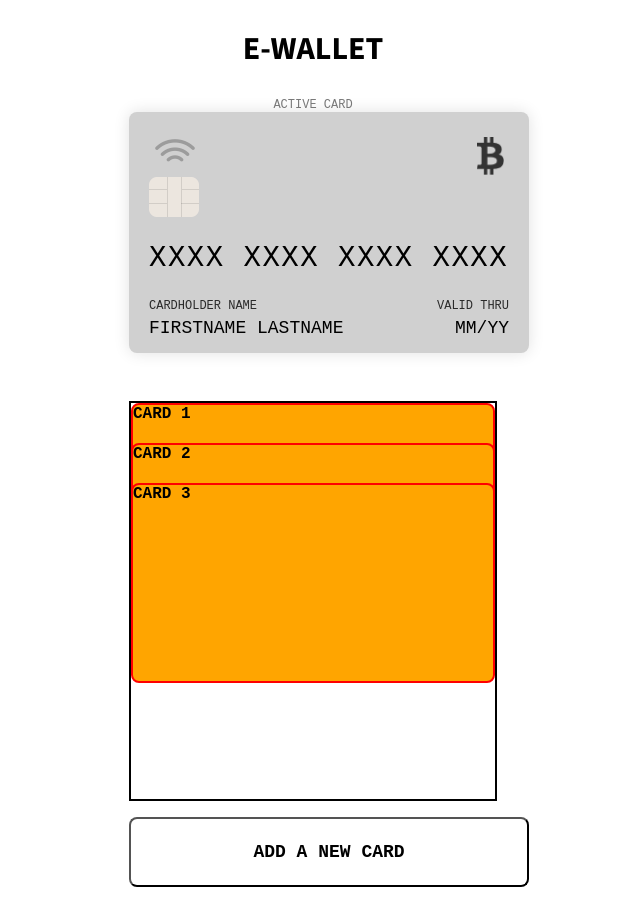
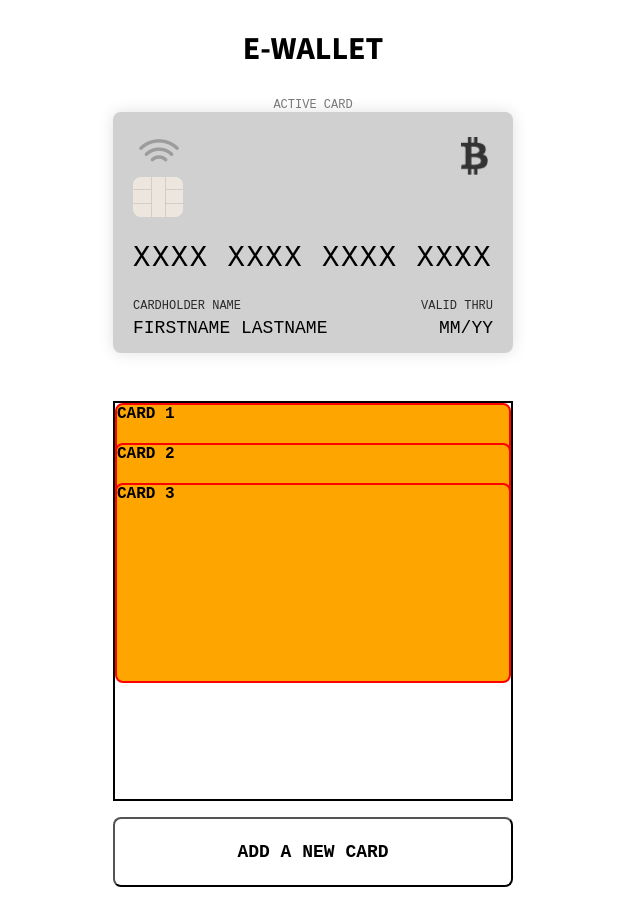
Before and after one commit to Egeeoz/js_2023_kungFuPants_eWallet, a React (Vite) app: page / in a window 1280 px wide. Shown: the whole page, without its empty margins (327-967 px from the left). Built offline with nearby package versions, Linux system fonts and the light colour scheme; a web font is replaced by a local one.

Commit message:
vendor prop

```diff
--- a/src/Components/DropDownInput.tsx
+++ b/src/Components/DropDownInput.tsx
@@ -14,7 +14,10 @@ interface Option {
   cardTextColor: string;
 }
 
-const Dropdown: React.FC = () => {
+interface DropDownProps {
+  onGetTheSelectedVendor: (obj: Option) => void;
+}
+const Dropdown: React.FC<DropDownProps> = ({ onGetTheSelectedVendor }) => {
   const [isActive, setIsActive] = useState(false);
   const [selectedOption, setSelectedOption] = useState({
     icon: whiteImg,
--- a/src/Components/TextInput.tsx
+++ b/src/Components/TextInput.tsx
@@ -27,7 +27,9 @@ const TextInput: React.FC = () => {
     // creditCardData.push(inputData);
   };
   // const creditCardData = [{inputData,vendorChoice}]; var vi vill pusha in våra obj
-
+  const getTheSelectedVendor = (obj: Option) => {
+    console.log(obj);
+  };
   return (
     <form
       className="form"
@@ -88,7 +90,7 @@ const TextInput: React.FC = () => {
           />
         </label>
       </div>
-      <Dropdown />
+      <Dropdown onGetTheSelectedVendor={getTheSelectedVendor} />
       <button className="addCardBtn" type="submit">
         ADD CARD
       </button>
--- a/src/abstracts/app.scss
+++ b/src/abstracts/app.scss
@@ -4,7 +4,8 @@ body {
   display: flex;
   flex-direction: column;
   width: 400px;
-  justify-content: center;
+
+  align-items: center;
   margin: 0 auto;
   padding: 1rem;
   padding-top: 0;
```
